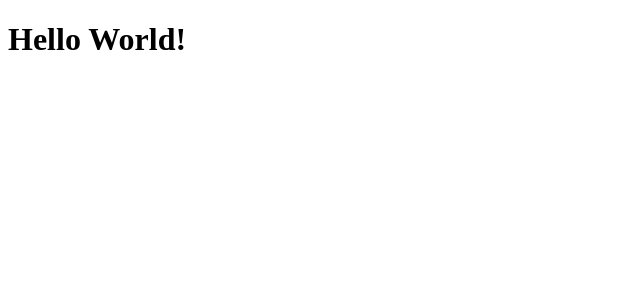
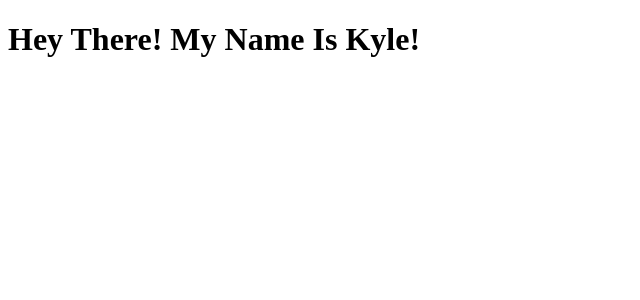
Before and after one commit to kchiv/flashtype, a React (Create React App) app: page / in a window 1280 px wide. Shown: the top 300 px of the page, without its empty margins (0-640 px from the left). Built offline with nearby package versions, Linux system fonts and the light colour scheme.

Commit message:
move text to App component

```diff
--- /dev/null
+++ b/src/components/App/App.jsx
@@ -0,0 +1,11 @@
+import React from "react";
+
+class App extends React.Component {
+    render () {
+        return (
+            <h1>Hey There! My Name Is Kyle!</h1>
+        )
+    }
+}
+
+export default App;
--- a/src/index.js
+++ b/src/index.js
@@ -1,4 +1,5 @@
 import React from 'react';
 import ReactDOM from 'react-dom';
+import App from './components/App/App';
 
-ReactDOM.render(<h1>Hello World!</h1>, document.getElementById('root'));
+ReactDOM.render(<App />, document.getElementById('root'));
```
Also changed, not shown: src/components/App/App.css (added).
